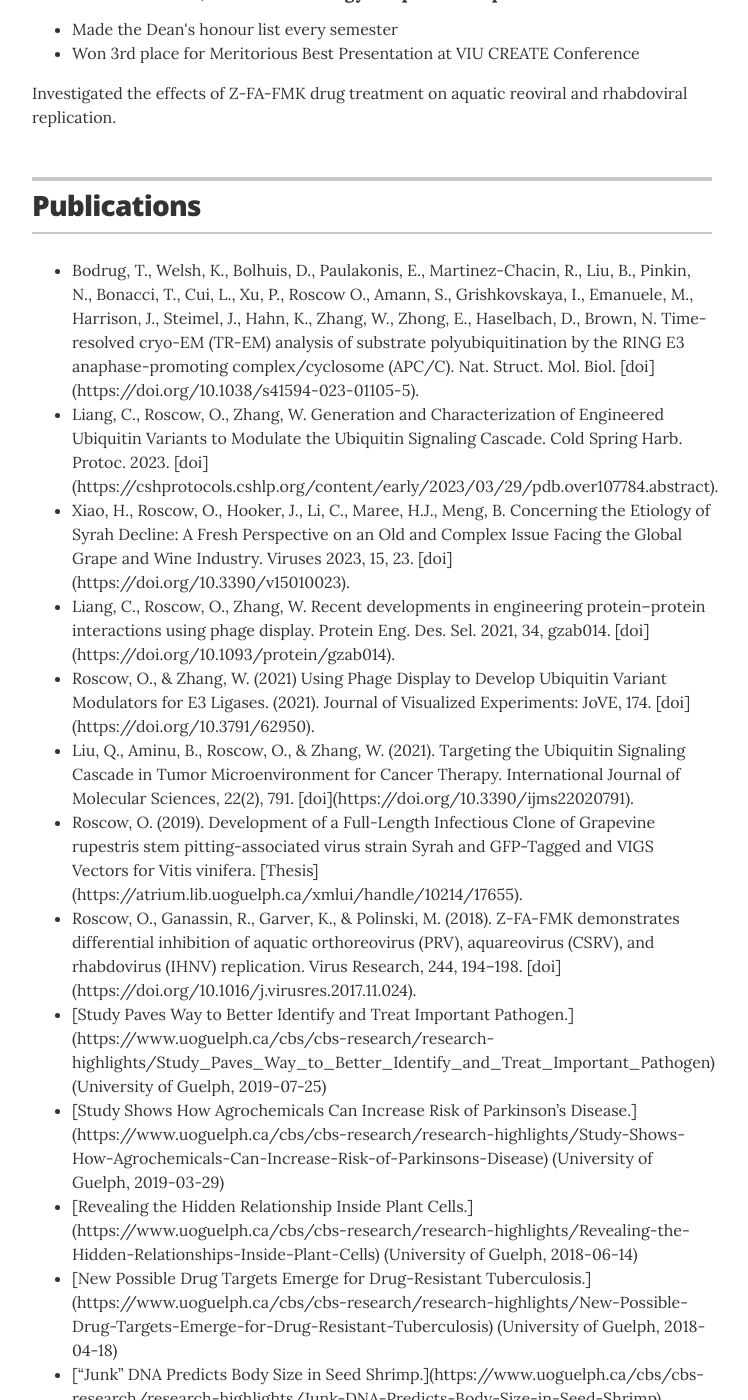
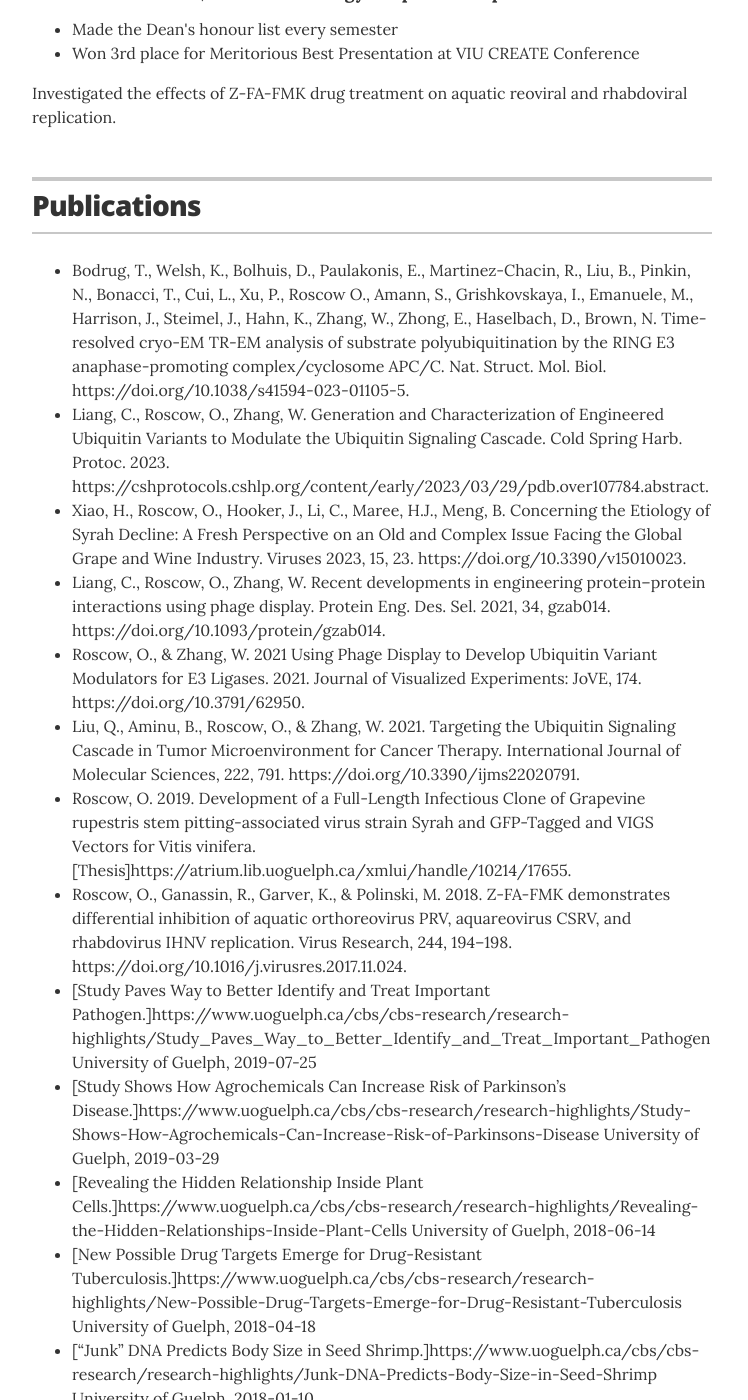
Before and after one commit to oroscow/oroscow.github.io, a Jekyll site: the page built from index.html, in a window 1280 px wide and 1400 px high, scrolled down 1663 px. Shown: the whole window, without its empty margins (268-1016 px from the left). Built offline with Jekyll 4.4.1, drawn with Linux system fonts in a browser that asks for light colours; some of the changed text lies outside the part shown.

Commit message:
Update publications.yml

```diff
--- a/_data/publications.yml
+++ b/_data/publications.yml
@@ -1,25 +1,25 @@
 # Publications
-- reference: "Bodrug, T., Welsh, K., Bolhuis, D., Paulаkonis, E., Martinez-Chacin, R., Liu, B., Pinkin, N., Bonacci, T., Cui, L., Xu, P., Roscow O., Amann, S., Grishkovskaya, I., Emanuele, M., Harrison, J., Steimel, J., Hahn, K., Zhang, W., Zhong, E., Haselbach, D., Brown, N. Time-resolved cryo-EM (TR-EM) analysis of substrate polyubiquitination by the RING E3 anaphase-promoting complex/cyclosome (APC/C). Nat. Struct. Mol. Biol. [doi](https://doi.org/10.1038/s41594-023-01105-5)."
+- reference: "Bodrug, T., Welsh, K., Bolhuis, D., Paulаkonis, E., Martinez-Chacin, R., Liu, B., Pinkin, N., Bonacci, T., Cui, L., Xu, P., Roscow O., Amann, S., Grishkovskaya, I., Emanuele, M., Harrison, J., Steimel, J., Hahn, K., Zhang, W., Zhong, E., Haselbach, D., Brown, N. Time-resolved cryo-EM TR-EM analysis of substrate polyubiquitination by the RING E3 anaphase-promoting complex/cyclosome APC/C. Nat. Struct. Mol. Biol. https://doi.org/10.1038/s41594-023-01105-5."
 
-- reference: "Liang, C., Roscow, O., Zhang, W. Generation and Characterization of Engineered Ubiquitin Variants to Modulate the Ubiquitin Signaling Cascade. Cold Spring Harb. Protoc. 2023. [doi](https://cshprotocols.cshlp.org/content/early/2023/03/29/pdb.over107784.abstract)."
+- reference: "Liang, C., Roscow, O., Zhang, W. Generation and Characterization of Engineered Ubiquitin Variants to Modulate the Ubiquitin Signaling Cascade. Cold Spring Harb. Protoc. 2023. https://cshprotocols.cshlp.org/content/early/2023/03/29/pdb.over107784.abstract."
 
-- reference: "Xiao, H., Roscow, O., Hooker, J., Li, C., Maree, H.J., Meng, B. Concerning the Etiology of Syrah Decline: A Fresh Perspective on an Old and Complex Issue Facing the Global Grape and Wine Industry. Viruses 2023, 15, 23. [doi](https://doi.org/10.3390/v15010023)."
+- reference: "Xiao, H., Roscow, O., Hooker, J., Li, C., Maree, H.J., Meng, B. Concerning the Etiology of Syrah Decline: A Fresh Perspective on an Old and Complex Issue Facing the Global Grape and Wine Industry. Viruses 2023, 15, 23. https://doi.org/10.3390/v15010023."
 
-- reference: "Liang, C., Roscow, O., Zhang, W. Recent developments in engineering protein–protein interactions using phage display. Protein Eng. Des. Sel. 2021, 34, gzab014. [doi](https://doi.org/10.1093/protein/gzab014)."
+- reference: "Liang, C., Roscow, O., Zhang, W. Recent developments in engineering protein–protein interactions using phage display. Protein Eng. Des. Sel. 2021, 34, gzab014. https://doi.org/10.1093/protein/gzab014."
 
-- reference: "Roscow, O., & Zhang, W. (2021) Using Phage Display to Develop Ubiquitin Variant Modulators for E3 Ligases. (2021). Journal of Visualized Experiments: JoVE, 174. [doi](https://doi.org/10.3791/62950)."
+- reference: "Roscow, O., & Zhang, W. 2021 Using Phage Display to Develop Ubiquitin Variant Modulators for E3 Ligases. 2021. Journal of Visualized Experiments: JoVE, 174. https://doi.org/10.3791/62950."
 
-- reference: "Liu, Q., Aminu, B., Roscow, O., & Zhang, W. (2021). Targeting the Ubiquitin Signaling Cascade in Tumor Microenvironment for Cancer Therapy. International Journal of Molecular Sciences, 22(2), 791. [doi](https://doi.org/10.3390/ijms22020791)."
-- reference: "Roscow, O. (2019). Development of a Full-Length Infectious Clone of Grapevine rupestris stem pitting-associated virus strain Syrah and GFP-Tagged and VIGS Vectors for Vitis vinifera. [Thesis](https://atrium.lib.uoguelph.ca/xmlui/handle/10214/17655)."
+- reference: "Liu, Q., Aminu, B., Roscow, O., & Zhang, W. 2021. Targeting the Ubiquitin Signaling Cascade in Tumor Microenvironment for Cancer Therapy. International Journal of Molecular Sciences, 222, 791. https://doi.org/10.3390/ijms22020791."
+- reference: "Roscow, O. 2019. Development of a Full-Length Infectious Clone of Grapevine rupestris stem pitting-associated virus strain Syrah and GFP-Tagged and VIGS Vectors for Vitis vinifera. [Thesis]https://atrium.lib.uoguelph.ca/xmlui/handle/10214/17655."
 
-- reference: "Roscow, O., Ganassin, R., Garver, K., & Polinski, M. (2018). Z-FA-FMK demonstrates differential inhibition of aquatic orthoreovirus (PRV), aquareovirus (CSRV), and rhabdovirus (IHNV) replication. Virus Research, 244, 194–198. [doi](https://doi.org/10.1016/j.virusres.2017.11.024)."
+- reference: "Roscow, O., Ganassin, R., Garver, K., & Polinski, M. 2018. Z-FA-FMK demonstrates differential inhibition of aquatic orthoreovirus PRV, aquareovirus CSRV, and rhabdovirus IHNV replication. Virus Research, 244, 194–198. https://doi.org/10.1016/j.virusres.2017.11.024."
 
-- reference: '[Study Paves Way to Better Identify and Treat Important Pathogen.](https://www.uoguelph.ca/cbs/cbs-research/research-highlights/Study_Paves_Way_to_Better_Identify_and_Treat_Important_Pathogen) (University of Guelph, 2019-07-25)'
+- reference: '[Study Paves Way to Better Identify and Treat Important Pathogen.]https://www.uoguelph.ca/cbs/cbs-research/research-highlights/Study_Paves_Way_to_Better_Identify_and_Treat_Important_Pathogen University of Guelph, 2019-07-25'
 
-- reference: '[Study Shows How Agrochemicals Can Increase Risk of Parkinson’s Disease.](https://www.uoguelph.ca/cbs/cbs-research/research-highlights/Study-Shows-How-Agrochemicals-Can-Increase-Risk-of-Parkinsons-Disease) (University of Guelph, 2019-03-29)'
+- reference: '[Study Shows How Agrochemicals Can Increase Risk of Parkinson’s Disease.]https://www.uoguelph.ca/cbs/cbs-research/research-highlights/Study-Shows-How-Agrochemicals-Can-Increase-Risk-of-Parkinsons-Disease University of Guelph, 2019-03-29'
 
-- reference: '[Revealing the Hidden Relationship Inside Plant Cells.](https://www.uoguelph.ca/cbs/cbs-research/research-highlights/Revealing-the-Hidden-Relationships-Inside-Plant-Cells) (University of Guelph, 2018-06-14)'
+- reference: '[Revealing the Hidden Relationship Inside Plant Cells.]https://www.uoguelph.ca/cbs/cbs-research/research-highlights/Revealing-the-Hidden-Relationships-Inside-Plant-Cells University of Guelph, 2018-06-14'
 
-- reference: '[New Possible Drug Targets Emerge for Drug-Resistant Tuberculosis.](https://www.uoguelph.ca/cbs/cbs-research/research-highlights/New-Possible-Drug-Targets-Emerge-for-Drug-Resistant-Tuberculosis) (University of Guelph, 2018-04-18)'
+- reference: '[New Possible Drug Targets Emerge for Drug-Resistant Tuberculosis.]https://www.uoguelph.ca/cbs/cbs-research/research-highlights/New-Possible-Drug-Targets-Emerge-for-Drug-Resistant-Tuberculosis University of Guelph, 2018-04-18'
 
-- reference: '[“Junk” DNA Predicts Body Size in Seed Shrimp.](https://www.uoguelph.ca/cbs/cbs-research/research-highlights/Junk-DNA-Predicts-Body-Size-in-Seed-Shrimp) (University of Guelph, 2018-01-10)'
+- reference: '[“Junk” DNA Predicts Body Size in Seed Shrimp.]https://www.uoguelph.ca/cbs/cbs-research/research-highlights/Junk-DNA-Predicts-Body-Size-in-Seed-Shrimp University of Guelph, 2018-01-10'
```
